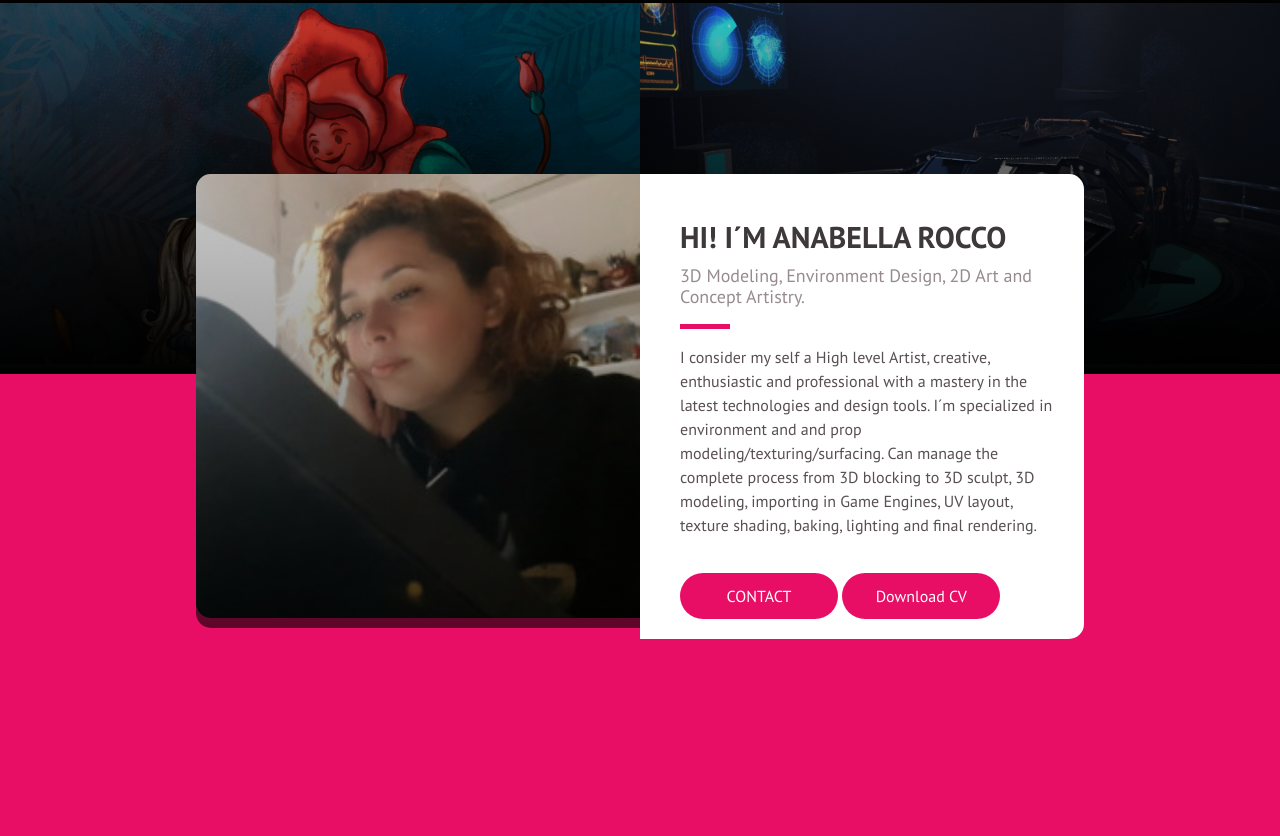
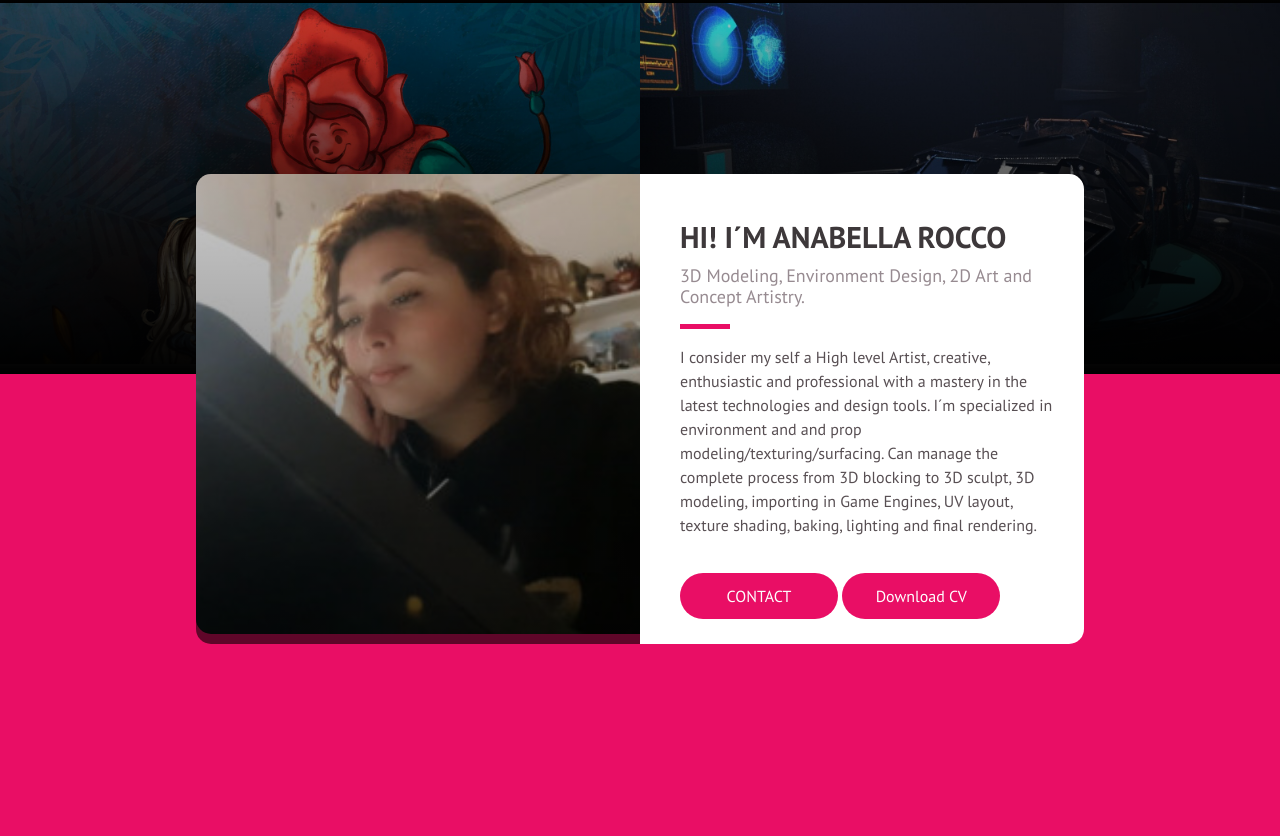
Before and after one commit to Dominiciss/Portfolio-AnyRocco, a plain HTML site: page index.html in a window 1280 px wide. Shown: the part 637-1473 px from the top of the page. Drawn offline with Linux system fonts and the light colour scheme; grey boxes are pictures that could not be loaded.

Commit message:
Update index.html

```diff
--- a/index.html
+++ b/index.html
@@ -75,7 +75,7 @@
     <div class="container contact-pop">
       <div class="row">
         <div class="col-md-6  pr-0">
-          <div class="card"> <img class="card-img w-100" src="assets/img/Anny.jpg" alt="">
+          <div class="card"> <img class="card-img w-100" src="assets/img/Anny.jpg" alt="" style="height: 460px;">
             <div class="card-img-overlay"> </div>
           </div>
         </div>
```
